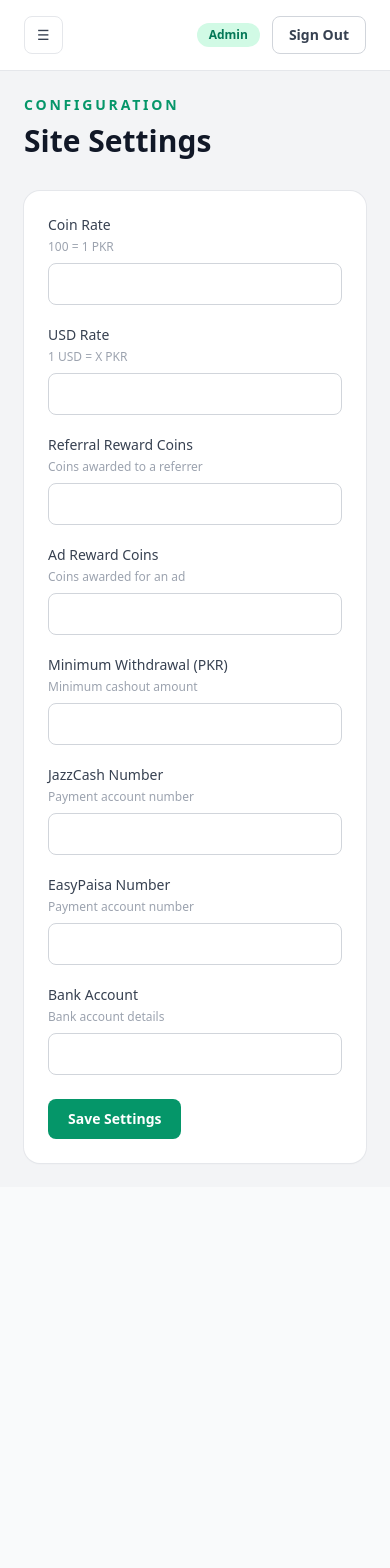
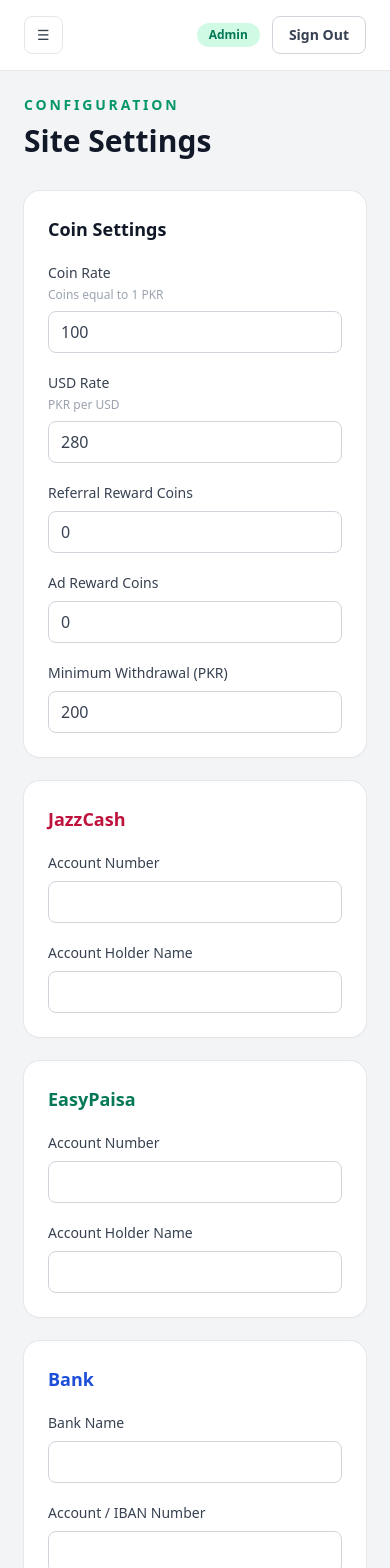
Before and after one commit to danyal955163/cash-coin-, a Next.js app: page /admin/settings in a window 390 px wide. Shown: the top 1568 px of the page. Before the commit the page ends 1187 px from the top, so only its background shows below. Built offline with nearby package versions, Linux system fonts and the light colour scheme; no server answers; the database is empty.

Commit message:
Fix site settings, task filtering, deposit page, bottom nav, hamburger menu

```diff
--- a/src/app/(user)/deposit/page.tsx
+++ b/src/app/(user)/deposit/page.tsx
@@ -1,37 +1,18 @@
 import DepositForm from "@/components/deposit/DepositForm";
+import PaymentMethodCard from "@/components/deposit/PaymentMethodCard";
 import { createClient } from "@/lib/supabase/server";
-import type { Json } from "@/types/database";
-
-function settingText(value: Json | undefined) {
-  if (value === undefined || value === null) return "Not configured";
-  if (typeof value === "string" || typeof value === "number") return String(value);
-  return JSON.stringify(value);
-}
 
 export default async function DepositPage({ searchParams }: { searchParams: { package?: string } }) {
   const packageName = searchParams.package ?? "";
   const amountMatch = packageName.match(/(\d+(?:\.\d+)?)/);
   const amount = Number(amountMatch?.[1] ?? 0);
-  const supabase = createClient();
-  const { data: settings } = await supabase
-    .from("site_settings")
-    .select("key, value")
-    .in("key", ["jazzcash_number", "easypaisa_number", "bank_account"]);
-  const settingMap = Object.fromEntries((settings ?? []).map((setting) => [setting.key, setting.value]));
+  const { data: settings, error } = await createClient().from("site_settings").select("jazzcash_number, jazzcash_name, easypaisa_number, easypaisa_name, bank_name, bank_account_number, bank_account_name").limit(1).maybeSingle();
+  if (error) console.error("Unable to load site payment settings:", error);
 
-  return (
-    <section className="mx-auto max-w-3xl">
-      <div className="mb-8">
-        <p className="text-sm font-semibold uppercase tracking-[0.2em] text-emerald-600">Deposit</p>
-        <h1 className="mt-3 text-3xl font-bold tracking-tight text-gray-900">Complete your package payment</h1>
-        <p className="mt-3 text-gray-600">Send {amount || "the selected amount"} PKR to one of these accounts.</p>
-      </div>
-      <div className="mb-8 grid gap-4 sm:grid-cols-3">
-        <div className="rounded-xl bg-white p-5 shadow-sm ring-1 ring-gray-200"><p className="text-sm font-semibold text-gray-500">JazzCash</p><p className="mt-2 break-words font-bold text-gray-900">{settingText(settingMap.jazzcash_number)}</p></div>
-        <div className="rounded-xl bg-white p-5 shadow-sm ring-1 ring-gray-200"><p className="text-sm font-semibold text-gray-500">EasyPaisa</p><p className="mt-2 break-words font-bold text-gray-900">{settingText(settingMap.easypaisa_number)}</p></div>
-        <div className="rounded-xl bg-white p-5 shadow-sm ring-1 ring-gray-200"><p className="text-sm font-semibold text-gray-500">Bank Account</p><p className="mt-2 break-words font-bold text-gray-900">{settingText(settingMap.bank_account)}</p></div>
-      </div>
-      <DepositForm amount={amount} packageName={packageName} />
-    </section>
-  );
+  const methodsConfigured = !!(settings?.jazzcash_number?.trim() || settings?.easypaisa_number?.trim() || settings?.bank_account_number?.trim());
+  return <section className="mx-auto max-w-4xl">
+    <div className="mb-8"><p className="text-sm font-semibold uppercase tracking-[0.2em] text-emerald-600">Deposit</p><h1 className="mt-3 text-3xl font-bold tracking-tight text-gray-900">Complete your package payment</h1><p className="mt-3 text-gray-600">Send {amount || "the selected amount"} PKR to one of the configured accounts below.</p></div>
+    {methodsConfigured ? <div className="mb-8 grid gap-4 md:grid-cols-3"><PaymentMethodCard title="JazzCash" number={settings?.jazzcash_number} name={settings?.jazzcash_name} amount={amount} tone="jazz" /><PaymentMethodCard title="EasyPaisa" number={settings?.easypaisa_number} name={settings?.easypaisa_name} amount={amount} tone="easy" /><PaymentMethodCard title="Bank" number={settings?.bank_account_number} name={settings?.bank_account_name} bankName={settings?.bank_name} label="Account / IBAN" amount={amount} tone="bank" /></div> : <div className="mb-8 rounded-2xl bg-amber-50 p-5 text-center text-sm font-semibold text-amber-800 ring-1 ring-amber-200">Payment methods are being set up. Please try again later.</div>}
+    <DepositForm amount={amount} packageName={packageName} />
+  </section>;
 }
--- a/src/components/admin/SiteSettingsManager.tsx
+++ b/src/components/admin/SiteSettingsManager.tsx
@@ -2,26 +2,68 @@
 
 import { FormEvent, useEffect, useState } from "react";
 import toast from "react-hot-toast";
-
 import { createClient } from "@/lib/supabase/client";
 
-const fields = [
-  ["coin_rate", "Coin Rate", "100 = 1 PKR", "number"],
-  ["usd_rate", "USD Rate", "1 USD = X PKR", "number"],
-  ["referral_reward_coins", "Referral Reward Coins", "Coins awarded to a referrer", "number"],
-  ["ad_reward_coins", "Ad Reward Coins", "Coins awarded for an ad", "number"],
-  ["min_withdrawal_pkr", "Minimum Withdrawal (PKR)", "Minimum cashout amount", "number"],
-  ["jazzcash_number", "JazzCash Number", "Payment account number", "text"],
-  ["easypaisa_number", "EasyPaisa Number", "Payment account number", "text"],
-  ["bank_account", "Bank Account", "Bank account details", "text"],
-] as const;
-const numericKeys = new Set(["coin_rate", "usd_rate", "referral_reward_coins", "ad_reward_coins", "min_withdrawal_pkr"]);
+type Settings = {
+  id: string;
+  coin_rate: number | null;
+  usd_rate: number | null;
+  referral_reward_coins: number | null;
+  ad_reward_coins: number | null;
+  min_withdrawal_pkr: number | null;
+  jazzcash_number: string | null;
+  jazzcash_name: string | null;
+  easypaisa_number: string | null;
+  easypaisa_name: string | null;
+  bank_name: string | null;
+  bank_account_number: string | null;
+  bank_account_name: string | null;
+};
 
-type Values = Record<string, string>;
+type FormState = Omit<Settings, "id">;
+const emptyForm: FormState = { coin_rate: 100, usd_rate: 280, referral_reward_coins: 0, ad_reward_coins: 0, min_withdrawal_pkr: 200, jazzcash_number: "", jazzcash_name: "", easypaisa_number: "", easypaisa_name: "", bank_name: "", bank_account_number: "", bank_account_name: "" };
+
+function Field({ label, value, onChange, type = "text", hint }: { label: string; value: string | number | null; onChange: (value: string) => void; type?: string; hint?: string }) {
+  return <label className="block text-sm font-medium text-gray-700">{label}{hint && <span className="mt-1 block text-xs font-normal text-gray-400">{hint}</span>}<input type={type} value={value ?? ""} onChange={(event) => onChange(event.target.value)} className="mt-2 block w-full rounded-lg border border-gray-300 px-3 py-2.5 outline-none focus:border-emerald-500" /></label>;
+}
 
 export default function SiteSettingsManager() {
-  const [values, setValues] = useState<Values>({}); const [loading, setLoading] = useState(false);
-  useEffect(() => { void (async () => { const { data, error } = await createClient().from("site_settings").select("key, value"); if (error) toast.error(error.message); else setValues(Object.fromEntries((data ?? []).map((row) => [row.key, typeof row.value === "string" || typeof row.value === "number" ? String(row.value) : JSON.stringify(row.value)]))); })(); }, []);
-  async function save(event: FormEvent<HTMLFormElement>) { event.preventDefault(); setLoading(true); try { const supabase = createClient(); for (const [key] of fields) { const raw = values[key] ?? ""; const value = numericKeys.has(key) ? Number(raw) : raw; const { error } = await supabase.from("site_settings").upsert({ key, value }, { onConflict: "key" }); if (error) throw error; } toast.success("Settings saved"); } catch (error) { toast.error(error instanceof Error ? error.message : "Unable to save settings."); } finally { setLoading(false); } }
-  return <div><div className="mb-8"><p className="text-sm font-semibold uppercase tracking-[0.2em] text-emerald-600">Configuration</p><h1 className="mt-2 text-3xl font-bold text-gray-900">Site Settings</h1></div><form onSubmit={save} className="max-w-3xl rounded-2xl bg-white p-6 shadow-sm ring-1 ring-gray-200"><div className="grid gap-5 sm:grid-cols-2">{fields.map(([key, label, hint, type]) => <label key={key} className="block text-sm font-medium text-gray-700">{label}<span className="mt-1 block text-xs font-normal text-gray-400">{hint}</span><input type={type} value={values[key] ?? ""} onChange={(event) => setValues((current) => ({ ...current, [key]: event.target.value }))} className="mt-2 block w-full rounded-lg border border-gray-300 px-3 py-2.5 outline-none focus:border-emerald-500" /></label>)}</div><button disabled={loading} className="mt-6 rounded-lg bg-emerald-600 px-5 py-2.5 text-sm font-semibold text-white disabled:opacity-50">{loading ? "Saving..." : "Save Settings"}</button></form></div>;
+  const [settingsId, setSettingsId] = useState<string | null>(null);
+  const [form, setForm] = useState<FormState>(emptyForm);
+  const [loading, setLoading] = useState(false);
+
+  useEffect(() => {
+    void (async () => {
+      const { data, error } = await createClient().from("site_settings").select("*").limit(1).maybeSingle();
+      if (error) toast.error(error.message);
+      if (data) {
+        setSettingsId(data.id);
+        setForm({
+          coin_rate: data.coin_rate ?? 100, usd_rate: data.usd_rate ?? 280, referral_reward_coins: data.referral_reward_coins ?? 0, ad_reward_coins: data.ad_reward_coins ?? 0, min_withdrawal_pkr: data.min_withdrawal_pkr ?? 200,
+          jazzcash_number: data.jazzcash_number ?? "", jazzcash_name: data.jazzcash_name ?? "", easypaisa_number: data.easypaisa_number ?? "", easypaisa_name: data.easypaisa_name ?? "", bank_name: data.bank_name ?? "", bank_account_number: data.bank_account_number ?? "", bank_account_name: data.bank_account_name ?? "",
+        });
+      }
+    })();
+  }, []);
+
+  const set = (key: keyof FormState, value: string) => setForm((current) => ({ ...current, [key]: ["coin_rate", "usd_rate", "referral_reward_coins", "ad_reward_coins", "min_withdrawal_pkr"].includes(key) ? Number(value) : value }));
+
+  async function save(event: FormEvent<HTMLFormElement>) {
+    event.preventDefault();
+    if (!settingsId) return toast.error("Site settings row is not configured yet.");
+    setLoading(true);
+    try {
+      const { error } = await createClient().from("site_settings").update(form).eq("id", settingsId);
+      if (error) throw error;
+      toast.success("Settings saved");
+    } catch (error) { toast.error(error instanceof Error ? error.message : "Unable to save settings."); } finally { setLoading(false); }
+  }
+
+  return <div><div className="mb-8"><p className="text-sm font-semibold uppercase tracking-[0.2em] text-emerald-600">Configuration</p><h1 className="mt-2 text-3xl font-bold text-gray-900">Site Settings</h1></div><form onSubmit={save} className="max-w-4xl space-y-6">
+    <section className="rounded-2xl bg-white p-6 shadow-sm ring-1 ring-gray-200"><h2 className="text-lg font-bold text-gray-900">Coin Settings</h2><div className="mt-5 grid gap-5 sm:grid-cols-2"><Field label="Coin Rate" value={form.coin_rate} type="number" hint="Coins equal to 1 PKR" onChange={(v) => set("coin_rate", v)} /><Field label="USD Rate" value={form.usd_rate} type="number" hint="PKR per USD" onChange={(v) => set("usd_rate", v)} /><Field label="Referral Reward Coins" value={form.referral_reward_coins} type="number" onChange={(v) => set("referral_reward_coins", v)} /><Field label="Ad Reward Coins" value={form.ad_reward_coins} type="number" onChange={(v) => set("ad_reward_coins", v)} /><Field label="Minimum Withdrawal (PKR)" value={form.min_withdrawal_pkr} type="number" onChange={(v) => set("min_withdrawal_pkr", v)} /></div></section>
+    <section className="rounded-2xl bg-white p-6 shadow-sm ring-1 ring-gray-200"><h2 className="text-lg font-bold text-rose-700">JazzCash</h2><div className="mt-5 grid gap-5 sm:grid-cols-2"><Field label="Account Number" value={form.jazzcash_number} onChange={(v) => set("jazzcash_number", v)} /><Field label="Account Holder Name" value={form.jazzcash_name} onChange={(v) => set("jazzcash_name", v)} /></div></section>
+    <section className="rounded-2xl bg-white p-6 shadow-sm ring-1 ring-gray-200"><h2 className="text-lg font-bold text-emerald-700">EasyPaisa</h2><div className="mt-5 grid gap-5 sm:grid-cols-2"><Field label="Account Number" value={form.easypaisa_number} onChange={(v) => set("easypaisa_number", v)} /><Field label="Account Holder Name" value={form.easypaisa_name} onChange={(v) => set("easypaisa_name", v)} /></div></section>
+    <section className="rounded-2xl bg-white p-6 shadow-sm ring-1 ring-gray-200"><h2 className="text-lg font-bold text-blue-700">Bank</h2><div className="mt-5 grid gap-5 sm:grid-cols-2"><Field label="Bank Name" value={form.bank_name} onChange={(v) => set("bank_name", v)} /><Field label="Account / IBAN Number" value={form.bank_account_number} onChange={(v) => set("bank_account_number", v)} /><Field label="Account Holder Name" value={form.bank_account_name} onChange={(v) => set("bank_account_name", v)} /></div></section>
+    <button disabled={loading} className="rounded-lg bg-emerald-600 px-5 py-2.5 text-sm font-semibold text-white disabled:opacity-50">{loading ? "Saving..." : "Save Settings"}</button>
+  </form></div>;
 }
--- /dev/null
+++ b/src/components/deposit/PaymentMethodCard.tsx
@@ -0,0 +1,23 @@
+"use client";
+
+import { Copy } from "lucide-react";
+import toast from "react-hot-toast";
+
+type Props = { title: string; number?: string | null; name?: string | null; amount: number; tone: "jazz" | "easy" | "bank"; bankName?: string | null; label?: string };
+
+export default function PaymentMethodCard({ title, number, name, amount, tone, bankName, label = "Account Number" }: Props) {
+  if (!number?.trim()) return null;
+  const colors = { jazz: "from-rose-500 to-pink-600", easy: "from-emerald-500 to-green-600", bank: "from-blue-500 to-indigo-600" };
+  const copy = async () => {
+    try { await navigator.clipboard.writeText(number); toast.success("Number copied!"); }
+    catch { toast.error("Unable to copy number."); }
+  };
+  return <article className={`rounded-2xl bg-gradient-to-br ${colors[tone]} p-5 text-white shadow-lg`}>
+    <h2 className="text-lg font-black">{title}</h2>
+    {tone === "bank" && <p className="mt-3 text-sm text-white/80">Bank Name: <span className="font-bold text-white">{bankName || "—"}</span></p>}
+    <p className="mt-3 text-xs font-semibold uppercase tracking-wide text-white/75">{label}</p>
+    <div className="mt-1 flex items-center gap-2"><p className="break-all text-lg font-black">{number}</p><button type="button" onClick={() => void copy()} aria-label={`Copy ${title} number`} className="inline-flex shrink-0 items-center gap-1 rounded-lg bg-white/20 px-2 py-1 text-xs font-bold hover:bg-white/30"><Copy size={14} /> Copy</button></div>
+    <p className="mt-3 text-sm text-white/90">Account Holder: <span className="font-bold text-white">{name || "Not provided"}</span></p>
+    <p className="mt-1 text-sm font-bold text-white">Send exactly {amount || "the selected amount"} PKR</p>
+  </article>;
+}
```
Also changed, not shown: src/app/(user)/dashboard/page.tsx (+1 -1 lines), src/app/(user)/referral/page.tsx (+1 -1 lines), src/app/(user)/wallet/page.tsx (+1 -1 lines), src/app/(user)/withdrawal/page.tsx (+1 -1 lines), src/types/database.ts (+12 -2 lines).
